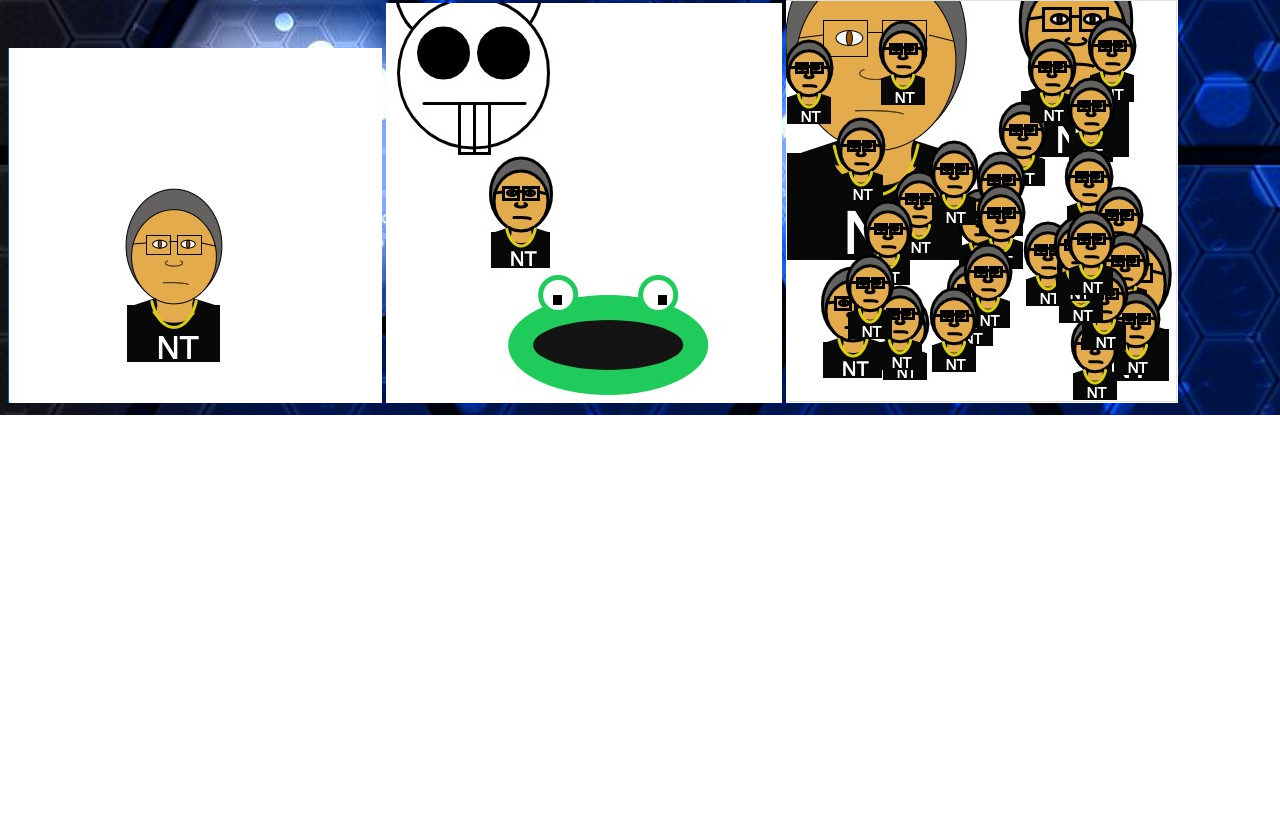
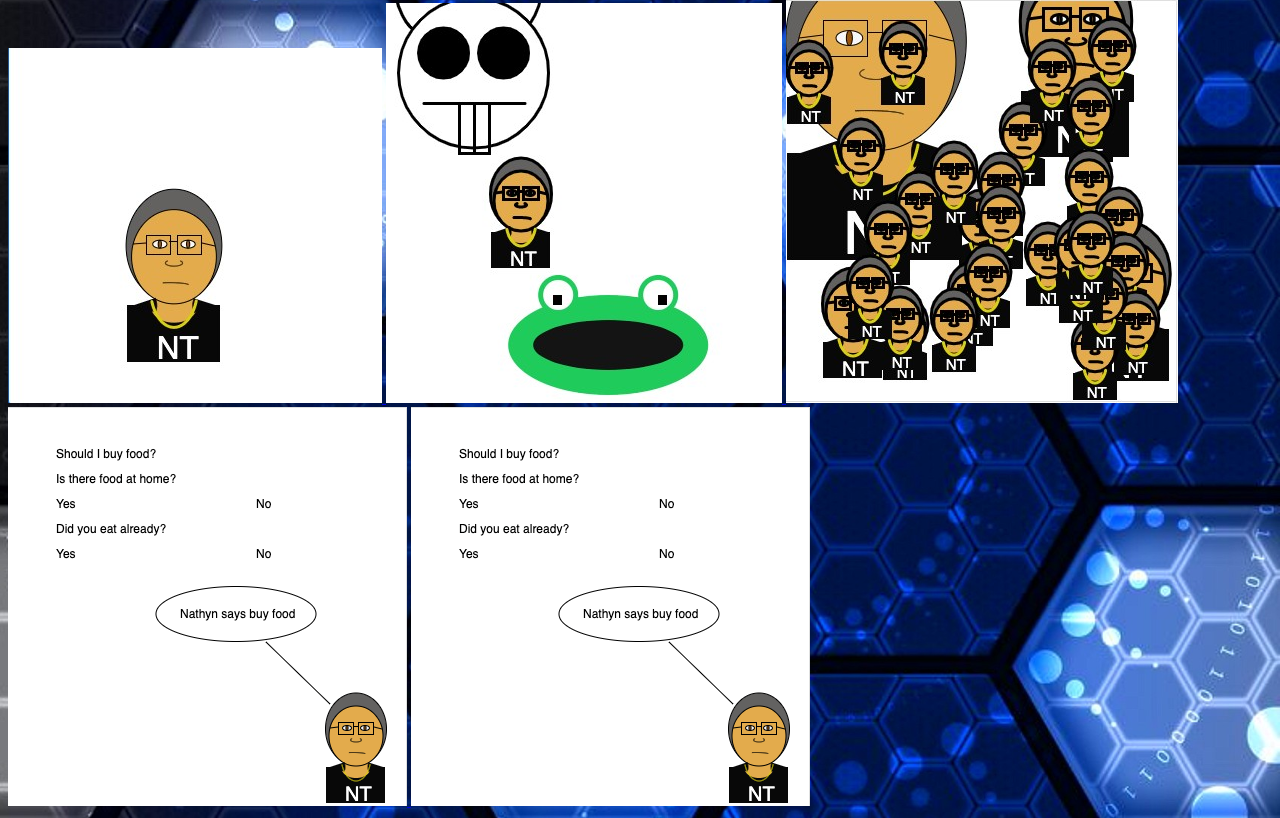
Before and after one commit to nathyntran/nathyntran.github.io, a plain HTML site: page javascripts.html in a window 1280 px wide. Shown: the part 979-1797 px from the top of the page. Before the commit the page ends 1394 px from the top, so only its background shows below. Drawn offline with Linux system fonts and the light colour scheme.

Commit message:
Update javascripts.html

```diff
--- a/javascripts.html
+++ b/javascripts.html
@@ -58,5 +58,11 @@
         <a href="https://www.khanacademy.org/computer-programming/tran_resizebitmoji/6093469467754496">
             <img src="tran_resizeBitmoji.jpg" alt="Resizing Bitmoji">
         </a>
+        <a href="https://www.khanacademy.org/computer-programming/tran_follow/5376073146777600">
+            <img src="tran_decision.png" alt="Follow Bitmoji">
+        </a>
+        <a href="https://www.khanacademy.org/computer-programming/tran_decision/5982540447039488">
+            <img src="tran_decision.png" alt="Decision Bitmoji">
+        </a>
     </body>
 </html>
```
